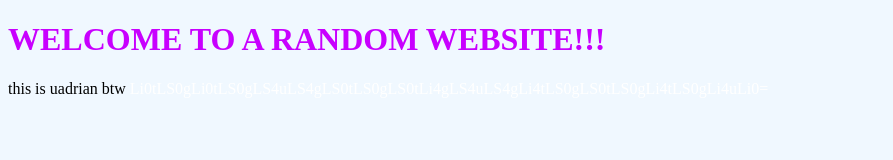
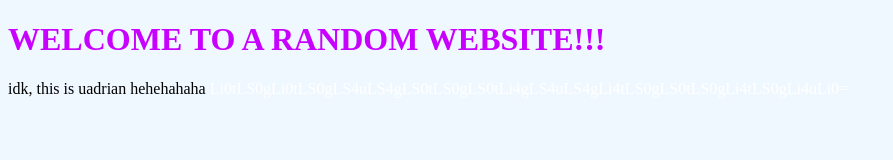
Before and after one commit to uadrian0/uadriansstudios, a plain HTML site: page index.html in a window 1280 px wide. Shown: the whole page, without its empty margins (0-893 px from the left). Drawn offline with Linux system fonts and the light colour scheme.

Commit message:
Update index.html

```diff
--- a/index.html
+++ b/index.html
@@ -10,7 +10,7 @@
 
 <h1>WELCOME TO A RANDOM WEBSITE!!!</h1>
 
-<p1>this is uadrian btw</p1>
+<p1>idk, this is uadrian hehehahaha</p1>
 <p2>Li0tLS0gLi0tLS0gLS4uLS4gLS0tLS0gLS0tLi4gLS4uLS4gLi4tLS0gLS0tLS0gLi4tLS0gLi4uLi0=</p2>
 
 <script src="app.js"></script>
```
